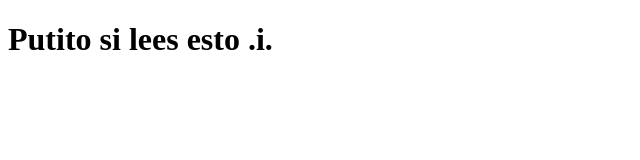
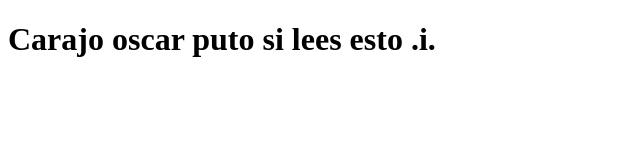
Before and after one commit to celsofranciscano/git-prueba, a plain HTML site: page oscar.html in a window 1280 px wide. Shown: the whole page, without its empty margins (0-640 px from the left). Drawn offline with Linux system fonts and the light colour scheme.

Commit message:
Se cambio el archvivo de OScar

```diff
--- a/oscar.html
+++ b/oscar.html
@@ -6,6 +6,6 @@
     <title>Document</title>
 </head>
 <body>
-    <h1>Putito si lees esto .i.</h1>
+    <h1>Carajo oscar puto si lees esto .i.</h1>
 </body>
 </html>
```
